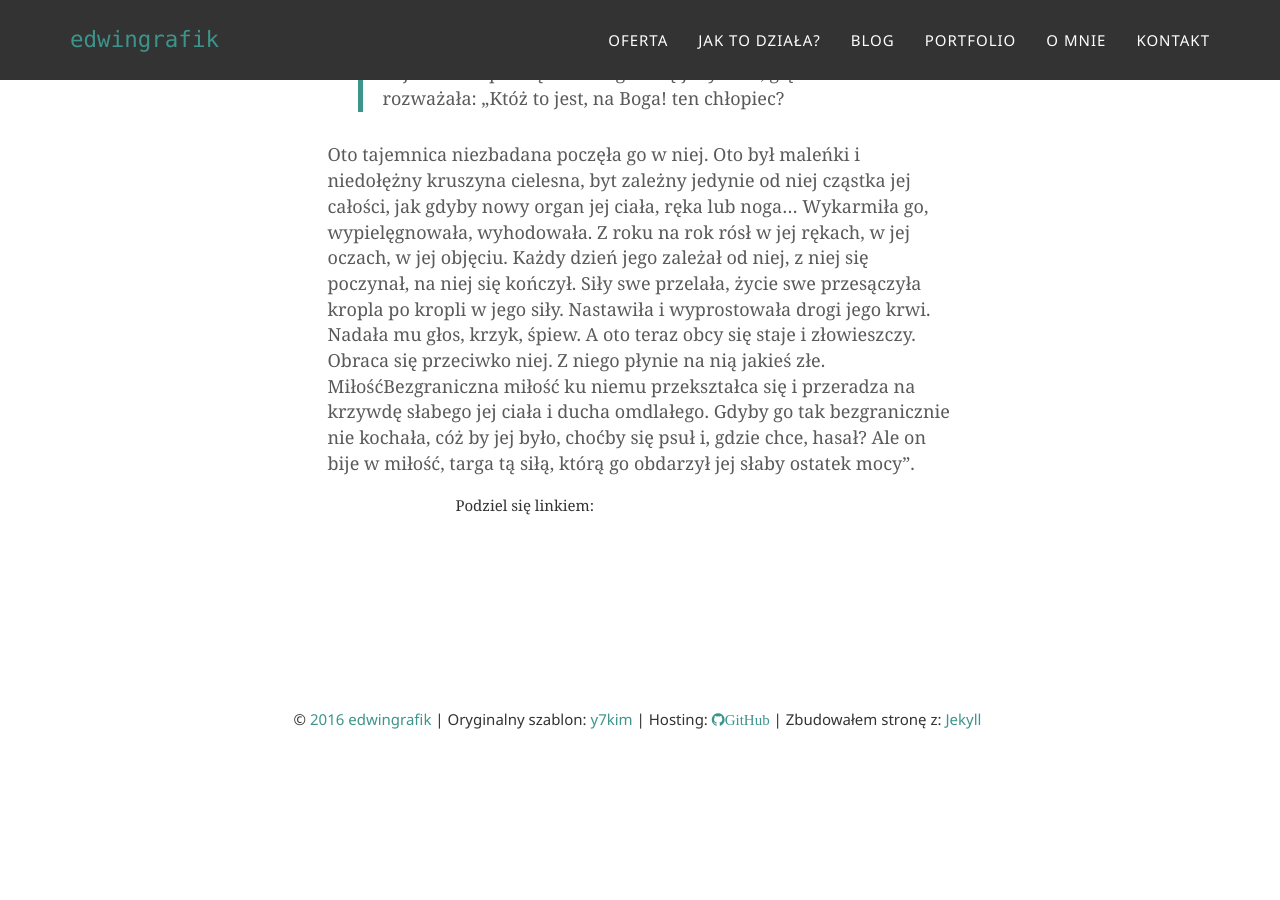
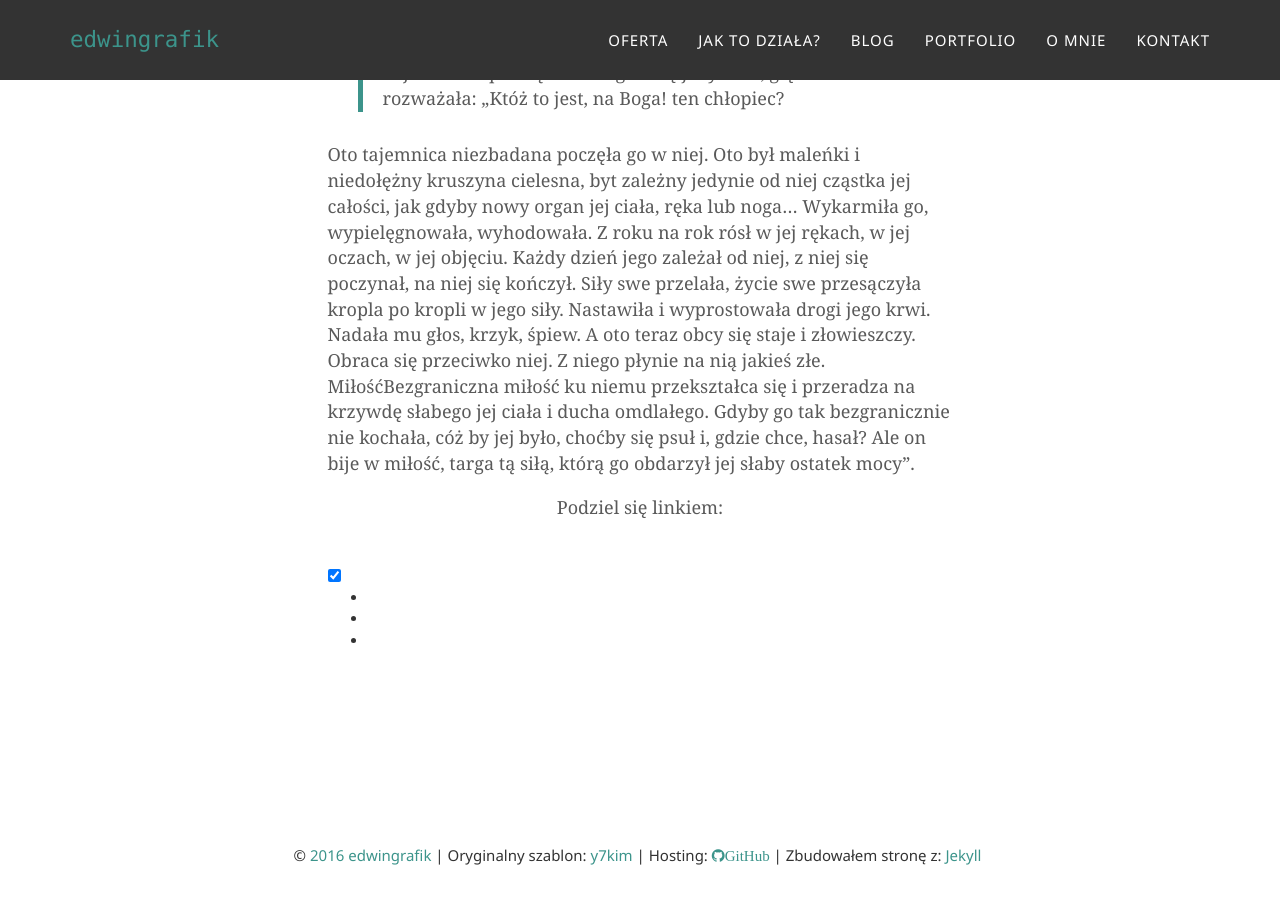
Before and after one commit to edwingrafik/edwingrafik.github.io, a Jekyll site: the page built from _posts/2016-04-24-projekt-logo.md, in a window 1280 px wide and 900 px high, scrolled down 4174 px. Built offline with Jekyll 4.4.1, drawn with Linux system fonts in a browser that asks for light colours; some web fonts are replaced; comment, search, counter and statistics services are not loaded; before the commit the page ends 4938 px from its top, so only the background shows below that.

Commit message:
Update share-page.html

```diff
--- a/_includes/share-page.html
+++ b/_includes/share-page.html
@@ -1,6 +1,17 @@
 <div class="share-page">
-    Podziel się linkiem:
+    <p class="text-muted">Podziel się linkiem:</p>
     <a href="https://twitter.com/intent/tweet?text={{ page.title }}&url={{ site.url }}{{ page.url }}&via={{ site.twitter_username }}&related={{ site.twitter_username }}" rel="nofollow" target="_blank" title="Share on Twitter">Twitter</a>
     <a href="https://facebook.com/sharer.php?u={{ site.url }}{{ page.url }}" rel="nofollow" target="_blank" title="Share on Facebook">Facebook</a>
     <a href="https://plus.google.com/share?url={{ site.url }}{{ page.url }}" rel="nofollow" target="_blank" title="Share on Google+">Google+</a>
 </div>
+<div id="content">
+  <input type="checkbox" class="checkbox" id="share" checked>
+  <label for="share" class="label entypo-export"></label>
+  <div class="social">
+    <ul>
+      <li class="entypo-twitter"></li>
+      <li class="entypo-facebook"></li>
+      <li class="entypo-gplus"></li>
+    </ul>
+  </div>
+</div>
```
